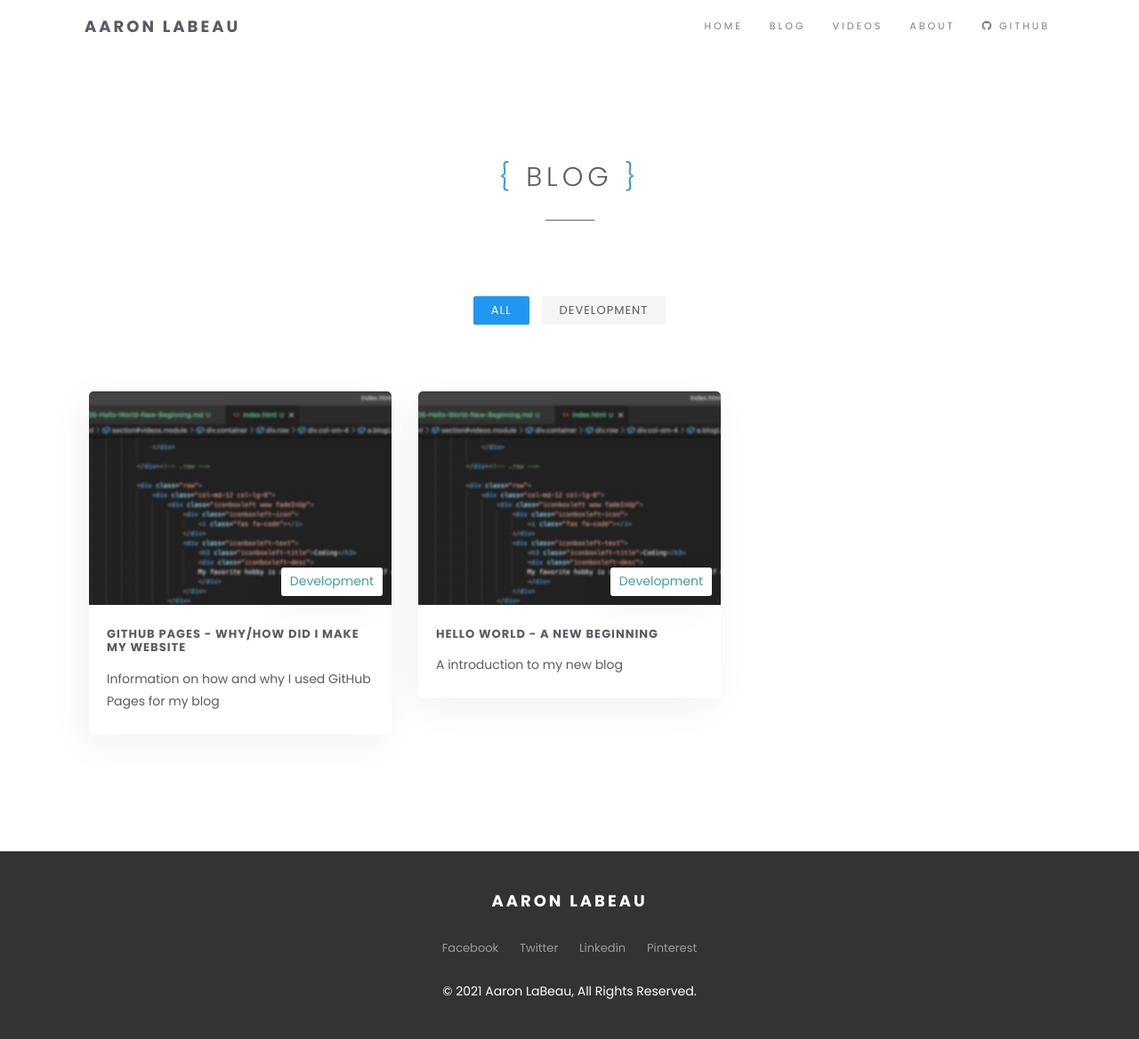
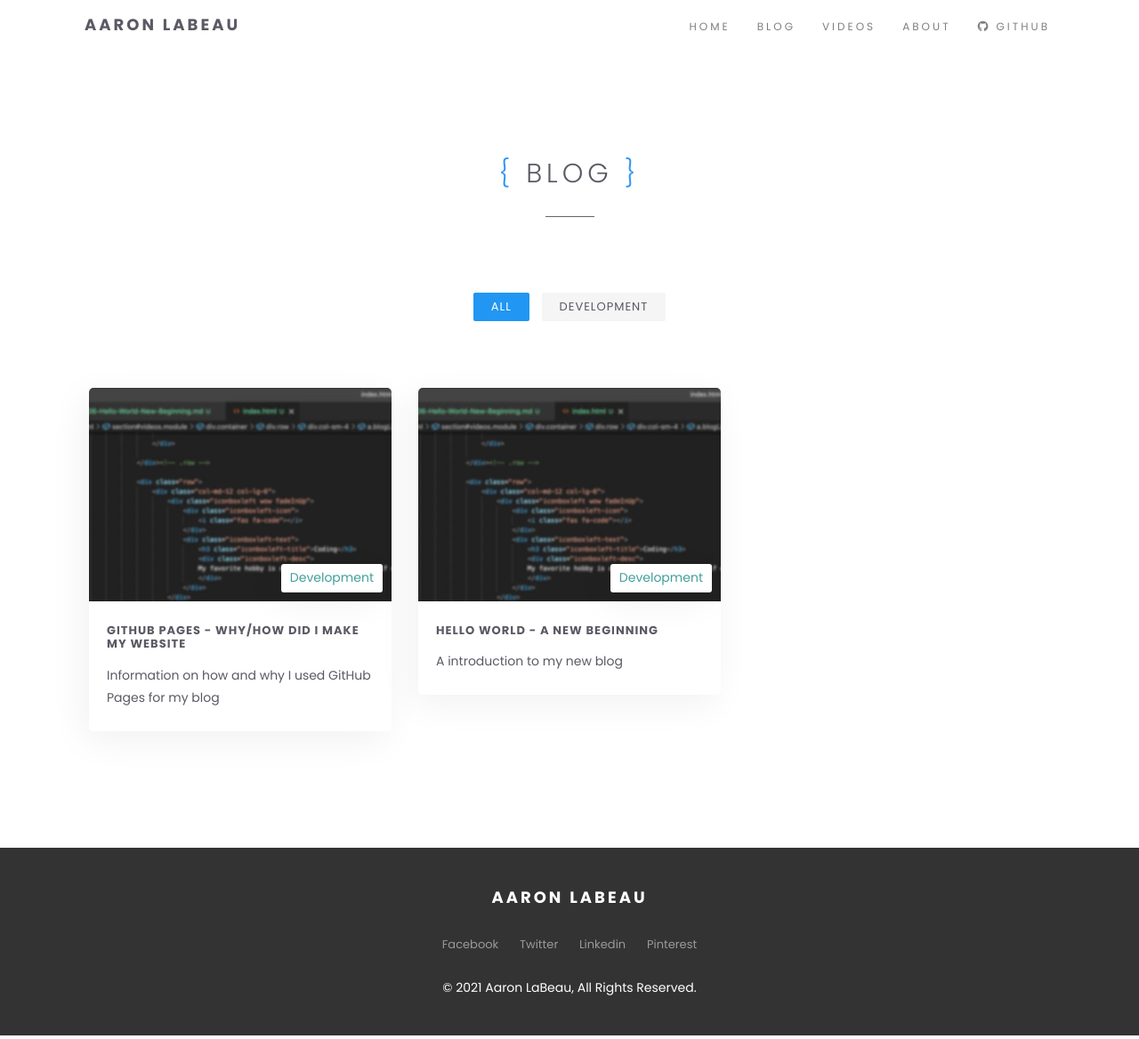
Before and after one commit to biozal/biozal.github.io, a Jekyll site: the page built from docs/blog.html, in a window 1280 px wide. Shown: the whole page at 89% size. Built offline with Jekyll 4.4.1, drawn with Linux system fonts in a browser that asks for light colours.

Commit message:
added styling update to increase size of links
increase size of font of links on the navigation bar

```diff
--- a/docs/_includes/nav.html
+++ b/docs/_includes/nav.html
@@ -12,7 +12,7 @@
 			</button>
 
 			<div  class="collapse navbar-collapse" id="navbarToggler">
-				<ul class="navbar-nav ml-auto mt-2 mt-lg-0">
+				<ul class="navbar-nav ml-auto mt-2 mt-lg-1">
 					{% for link in site.navigation %}
 				      {% assign current = nil %}
 				      {% if page.url == link.url %}
--- a/docs/assets/css/style.css
+++ b/docs/assets/css/style.css
@@ -860,10 +860,10 @@ textarea.form-control {
 .navbar-custom .navbar-brand,
 .navbar-custom .navbar-nav > li > a,
 .navbar-custom .navbar-nav .dropdown-menu > li > a {
-	font-size: 11px;
+	font-size: 12px;
 	letter-spacing: 3px;
 	color: #5b5963;
-	padding: 20px 15px !important;
+	padding: 15px 15px !important;
 }
 
 .navbar-custom .nav li.active, .navbar-custom .nav li a:hover, .navbar-custom .nav li a:focus, .navbar-custom .navbar-nav > li.active a {
```
